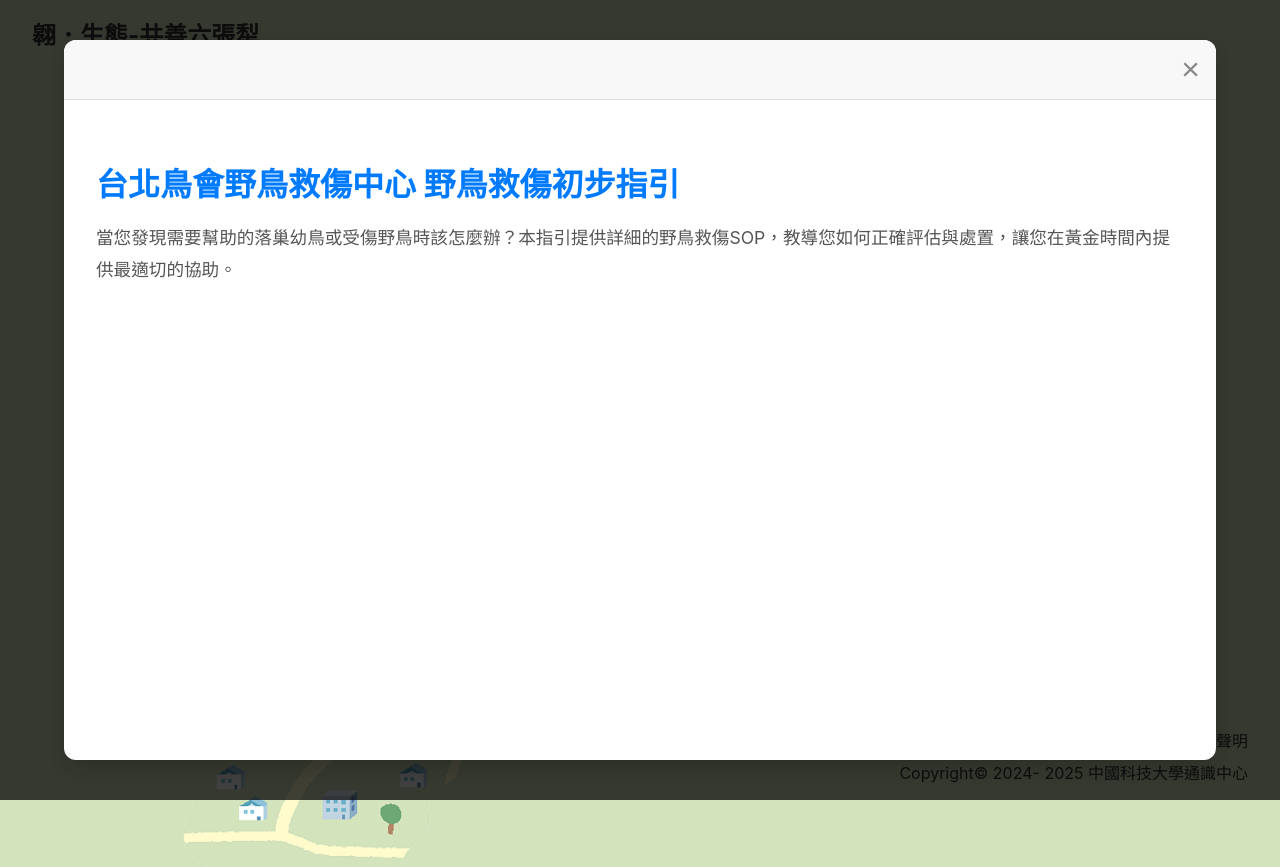
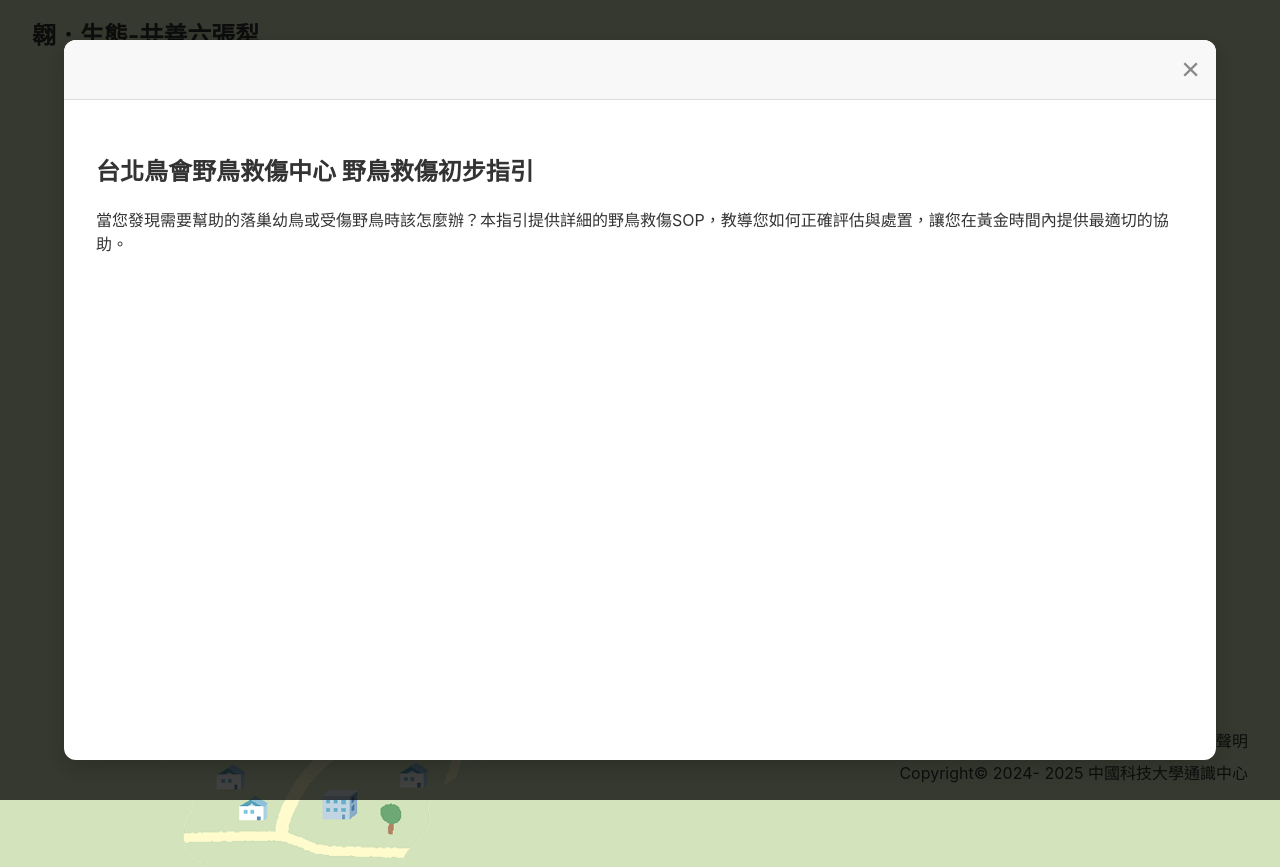
Before and after one commit to JA-Anything/CUTE_USR_2025, a Vue app: page /wild-bird/guide in a window 1280 px wide. Built offline with nearby package versions, Linux system fonts and the light colour scheme.

Commit message:
content v.1.1

```diff
--- a/src/components/pages/WildBirdCuteBirdDIY.vue
+++ b/src/components/pages/WildBirdCuteBirdDIY.vue
@@ -9,16 +9,4 @@
 .content-page {
   text-align: left;
 }
-
-.content-page h2 {
-  font-size: 2rem;
-  color: #007bff;
-  margin-bottom: 1rem;
-}
-
-.content-page p {
-  font-size: 1.1rem;
-  line-height: 1.8;
-  color: #555;
-}
 </style>
--- a/src/components/pages/WildBirdGuide.vue
+++ b/src/components/pages/WildBirdGuide.vue
@@ -9,16 +9,4 @@
 .content-page {
   text-align: left;
 }
-
-.content-page h2 {
-  font-size: 2rem;
-  color: #007bff;
-  margin-bottom: 1rem;
-}
-
-.content-page p {
-  font-size: 1.1rem;
-  line-height: 1.8;
-  color: #555;
-}
 </style>
--- a/src/components/pages/WildBirdQuiz.vue
+++ b/src/components/pages/WildBirdQuiz.vue
@@ -9,16 +9,4 @@
 .content-page {
   text-align: left;
 }
-
-.content-page h2 {
-  font-size: 2rem;
-  color: #007bff;
-  margin-bottom: 1rem;
-}
-
-.content-page p {
-  font-size: 1.1rem;
-  line-height: 1.8;
-  color: #555;
-}
 </style>
```
